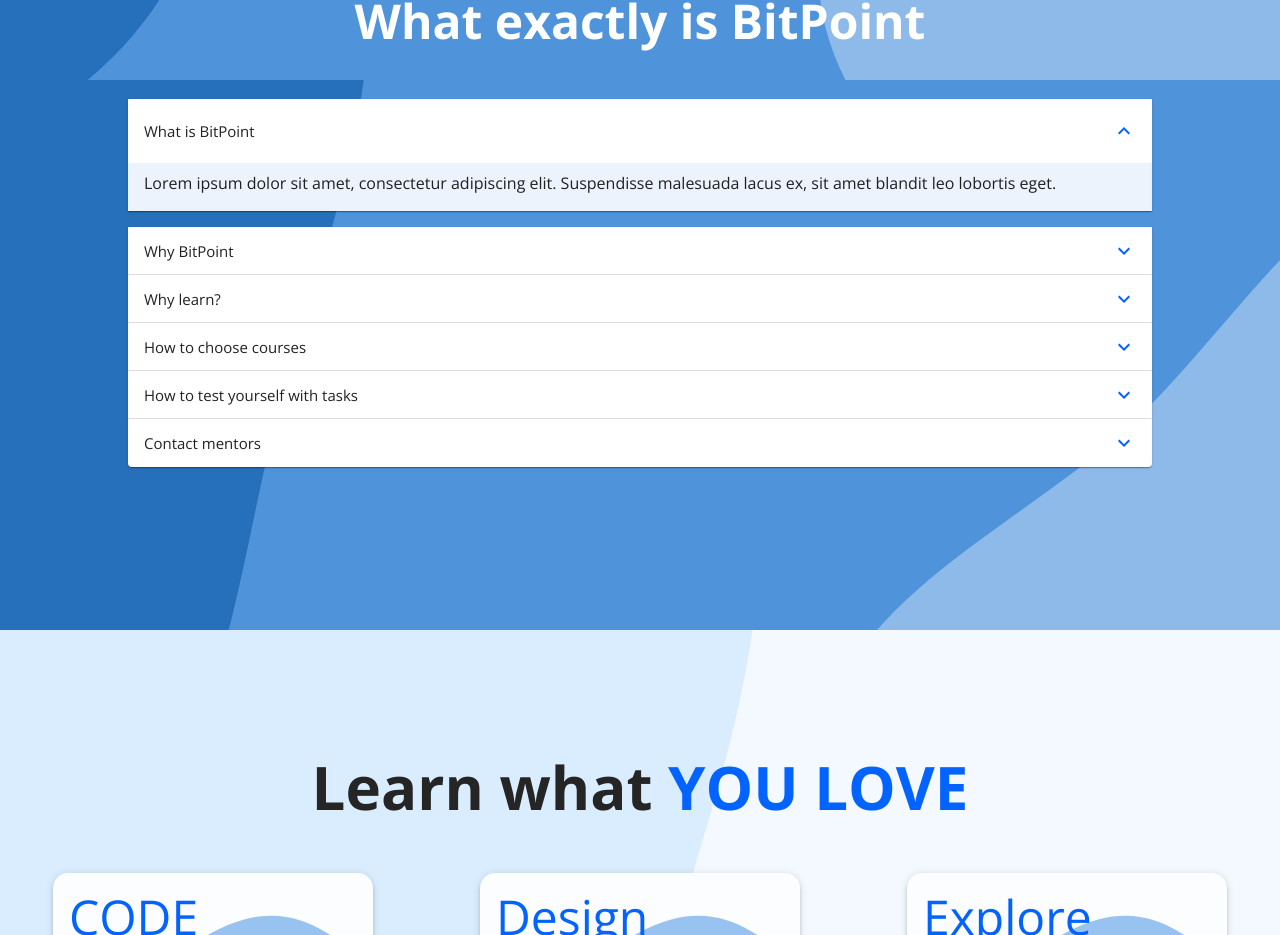
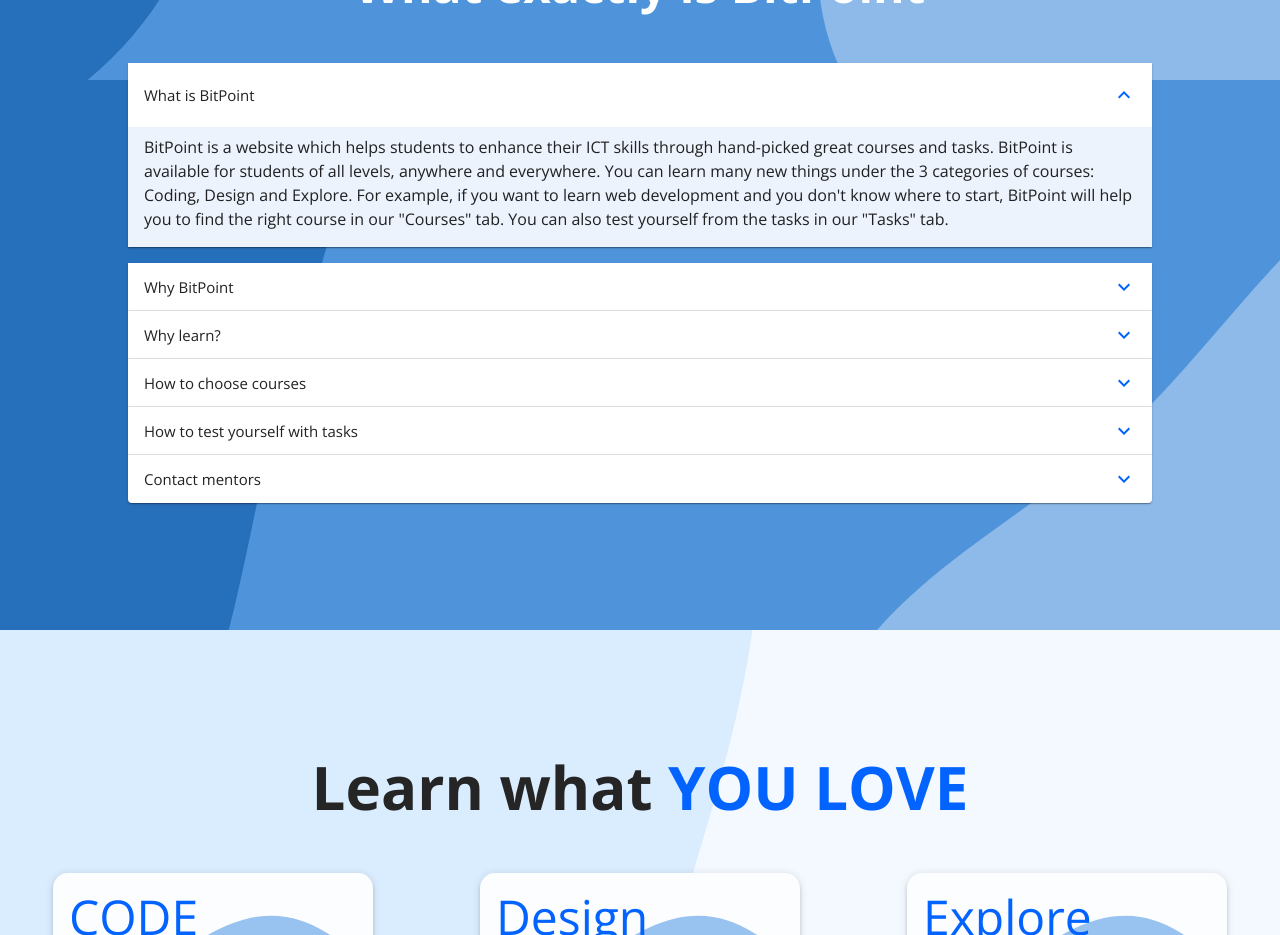
Before and after one commit to chamiduu/BitPoint-Final, a React (Create React App) app: page / in a window 1280 px wide. Shown: the part 1520-2455 px from the top of the page. Built offline with nearby package versions, Linux system fonts and the light colour scheme.

Commit message:
Update text

```diff
--- a/src/Components/Home/Details.js
+++ b/src/Components/Home/Details.js
@@ -40,7 +40,7 @@
   const classes = useStyles();
 
     return (
-      <div className={classes.container}>
+      <div className={classes.container} id="info">
         <div className={classes.root}>
           <Typography
             variant="h3"
@@ -62,9 +62,14 @@
             </AccordionSummary>
             <AccordionDetails className={classes.details}>
               <Typography>
-                Lorem ipsum dolor sit amet, consectetur adipiscing elit.
-                Suspendisse malesuada lacus ex, sit amet blandit leo lobortis
-                eget.
+                BitPoint is a website which helps students to enhance their ICT
+                skills through hand-picked great courses and tasks. BitPoint is
+                available for students of all levels, anywhere and everywhere.
+                You can learn many new things under the 3 categories of courses:
+                Coding, Design and Explore. For example, if you want to learn
+                web development and you don't know where to start, BitPoint will
+                help you to find the right course in our "Courses" tab. You can
+                also test yourself from the tasks in our "Tasks" tab.
               </Typography>
             </AccordionDetails>
           </Accordion>
@@ -78,9 +83,18 @@
             </AccordionSummary>
             <AccordionDetails>
               <Typography>
-                Lorem ipsum dolor sit amet, consectetur adipiscing elit.
-                Suspendisse malesuada lacus ex, sit amet blandit leo lobortis
-                eget.
+                Sometimes, it is hard for you to know what to do when starting
+                to learn a new technology like 3D modelling or Android app
+                development. Most of the time you can't learn it by yourself.
+                You have to follow some tutorials. But how do you know its the
+                right tutorial? That's when BitPoint comes to your rescue. You
+                can learn many new things under the 3 categories of courses:
+                Coding, Design and Explore. For example, if you want to learn
+                web development and you don't know where to start, BitPoint will
+                help you to find the right course in our "Courses" tab. There
+                will be a great free course waiting for you. These courses are
+                not made by us. They are made by international professionals.
+                They are easy to follow and very interactive.
               </Typography>
             </AccordionDetails>
           </Accordion>
@@ -94,9 +108,15 @@
             </AccordionSummary>
             <AccordionDetails>
               <Typography>
-                Lorem ipsum dolor sit amet, consectetur adipiscing elit.
-                Suspendisse malesuada lacus ex, sit amet blandit leo lobortis
-                eget.
+                Modern businesses rely heavily on computerised technology to
+                efficiently complete vast amounts of tasks. Having decent
+                computer skills means that you can perform the tasks that
+                competing candidates may not be able to. This knowledge can
+                result in you getting hired over your competitors. Universities
+                acknowledge the importance of computer skills and some
+                institutions require their students to complete a basic computer
+                literacy course in their first year of study. Also the jobs in
+                computer industry has increased significantly.
               </Typography>
             </AccordionDetails>
           </Accordion>
@@ -112,9 +132,12 @@
             </AccordionSummary>
             <AccordionDetails>
               <Typography>
-                Lorem ipsum dolor sit amet, consectetur adipiscing elit.
-                Suspendisse malesuada lacus ex, sit amet blandit leo lobortis
-                eget.
+                The truth is that there is no perfect educational program — when
+                one student finds the course best suited and efficient, another
+                one doesn’t take it seriously. It all depends on the goals and
+                personal preference you set when starting to learn programming.
+                So, how can you find the lesson that would meet your particular
+                needs? BitPoint will help you to find the right course for you. If you need to learn a new programming language, you can find a beginner friendly course. You can choose courses in many different areas like graphic designing, web development, mobile app development, 3D designing, writing etc.
               </Typography>
             </AccordionDetails>
           </Accordion>
@@ -130,9 +153,7 @@
             </AccordionSummary>
             <AccordionDetails>
               <Typography>
-                Lorem ipsum dolor sit amet, consectetur adipiscing elit.
-                Suspendisse malesuada lacus ex, sit amet blandit leo lobortis
-                eget.
+                If you complete a course and you want to test yourself, you can find some well thought out tasks that you can complete with the knowledge you gained from your courses. You can do the task and submit it from the website. Then our mentors will review your task and get back to you within 24 hours. We will also correct you in the places you did wrong.
               </Typography>
             </AccordionDetails>
           </Accordion>
@@ -149,9 +170,7 @@
             </AccordionSummary>
             <AccordionDetails>
               <Typography>
-                Lorem ipsum dolor sit amet, consectetur adipiscing elit.
-                Suspendisse malesuada lacus ex, sit amet blandit leo lobortis
-                eget.
+                You can get in touch with our mentors by going to the contact tab. We will get back to you within 24 hours. You can clear out any problems or issues you have by talking to us.
               </Typography>
             </AccordionDetails>
           </Accordion>
```
